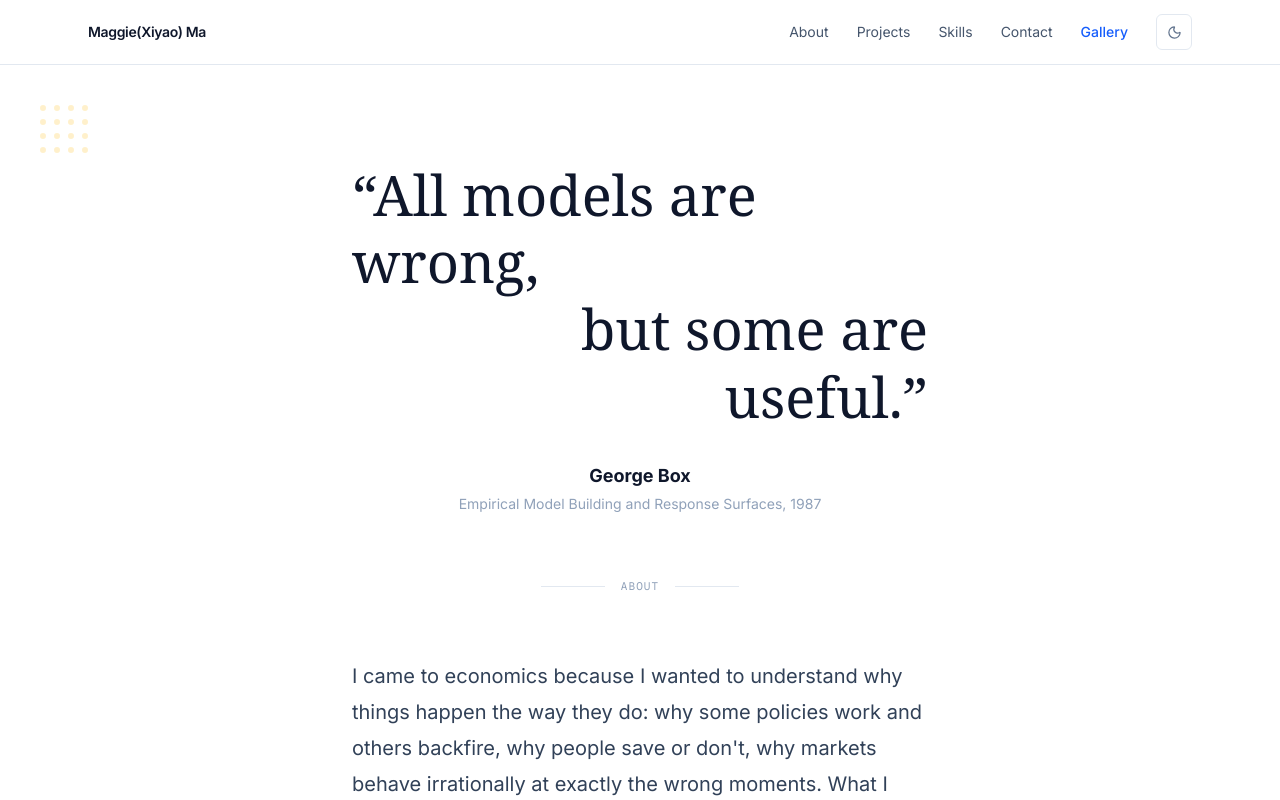
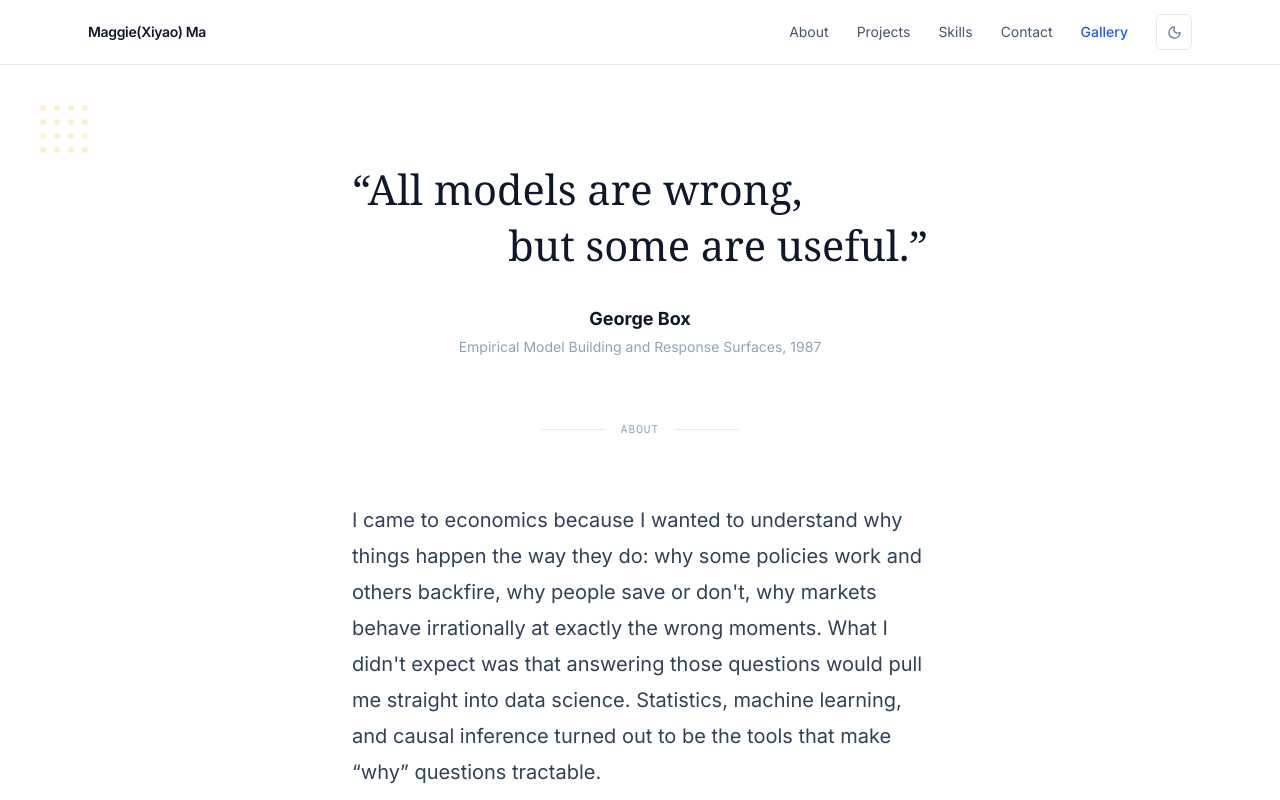
Before and after one commit to maggie20041027-svg/econ-portfolio, a Next.js app: page /about in a window 1280 px wide. Shown: the top 800 px of the page. Built offline with nearby package versions, Linux system fonts and the light colour scheme.

Commit message:
add About section

```diff
--- a/app/about/page.tsx
+++ b/app/about/page.tsx
@@ -31,9 +31,9 @@ export default function AboutPage() {
 
             {/* Quote */}
             <blockquote className="space-y-8">
-              <div className="font-serif text-[2.75rem] sm:text-[3.5rem] leading-[1.2] text-slate-900 dark:text-slate-100">
-                <p className="text-left pr-[12%]">&ldquo;All models are wrong,</p>
-                <p className="text-right pl-[12%]">but some are useful.&rdquo;</p>
+              <div className="font-serif text-[2rem] sm:text-[2.6rem] leading-[1.35] text-slate-900 dark:text-slate-100">
+                <p className="whitespace-nowrap text-left">&ldquo;All models are wrong,</p>
+                <p className="whitespace-nowrap text-right">but some are useful.&rdquo;</p>
               </div>
               <footer className="space-y-1">
                 <p className="text-lg font-bold text-slate-900 dark:text-slate-100">
```
